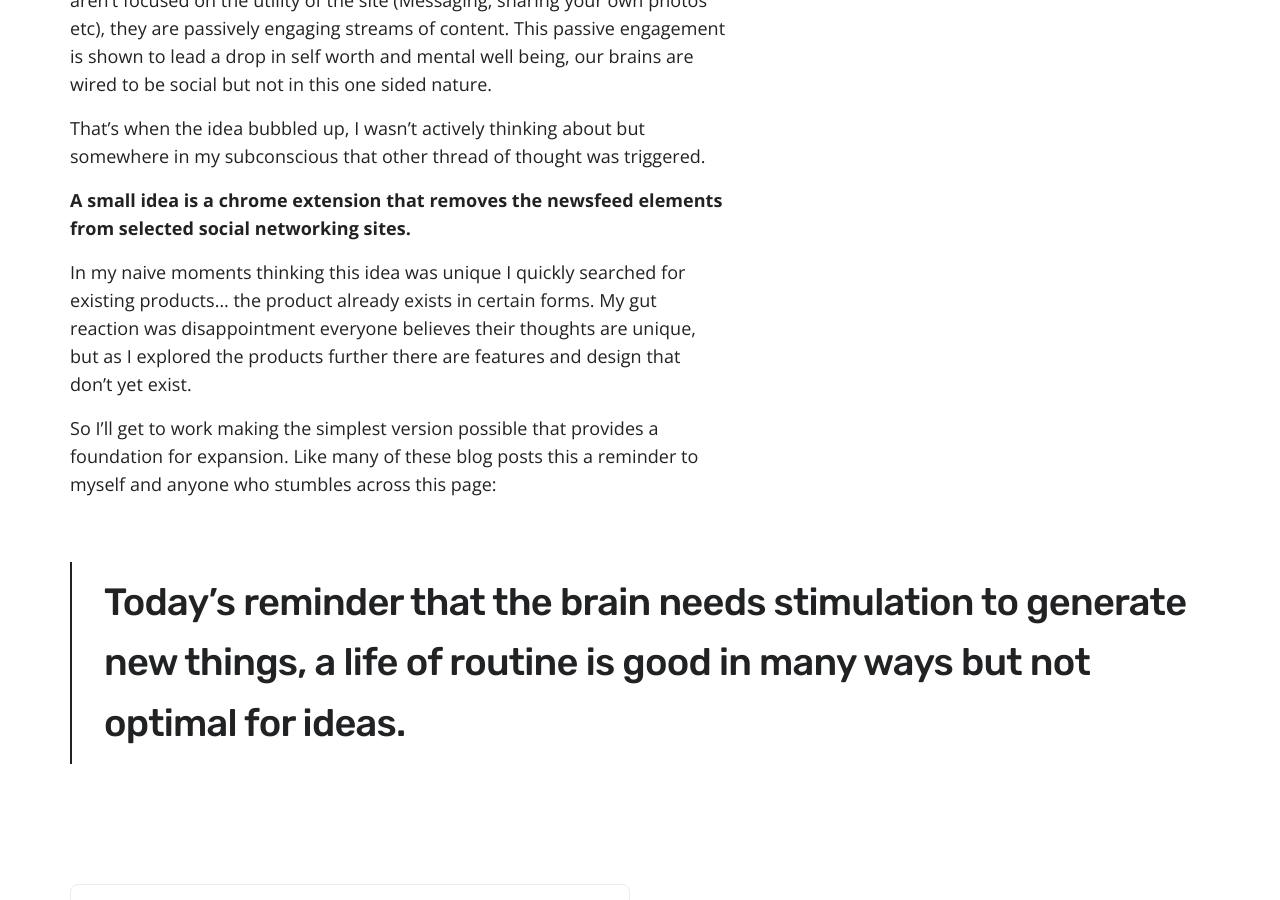
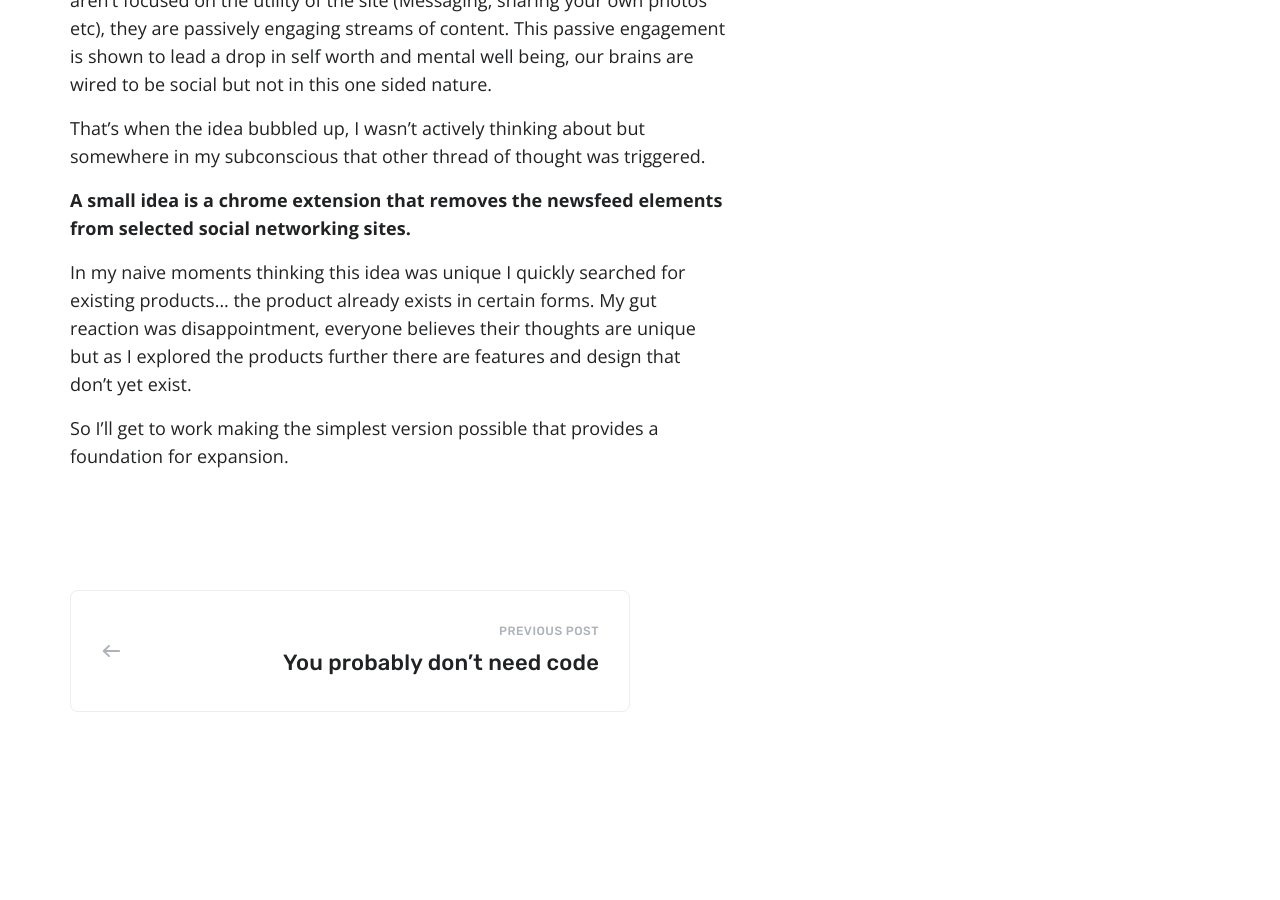
Before and after one commit to jonathanandrewsuk/jonathanandrewsuk.github.io, a Jekyll site: the page built from _posts/2019-10-25-the-smallest-idea.md, in a window 1280 px wide and 900 px high, scrolled down 2142 px. Built offline with Jekyll 4.4.1, drawn with Linux system fonts in a browser that asks for light colours; nearby versions of some CDN libraries.

Commit message:
Update 2019-10-25-the-smallest-idea.md

```diff
--- a/_posts/2019-10-25-the-smallest-idea.md
+++ b/_posts/2019-10-25-the-smallest-idea.md
@@ -19,7 +19,6 @@ That's when the idea bubbled up, I wasn’t actively thinking about but somewher
 
 **A small idea is a chrome extension that removes the newsfeed elements from selected social networking sites.**
 
-In my naive moments thinking this idea was unique I quickly searched for existing products… the product already exists in certain forms. My gut reaction was disappointment everyone believes their thoughts are unique, but as I explored the products further there are features and design that don’t yet exist.
+In my naive moments thinking this idea was unique I quickly searched for existing products… the product already exists in certain forms. My gut reaction was disappointment, everyone believes their thoughts are unique but as I explored the products further there are features and design that don’t yet exist.
 
-So I’ll get to work making the simplest version possible that provides a foundation for expansion. Like many of these blog posts this a reminder to myself and anyone who stumbles across this page:
-> Today’s reminder that the brain needs stimulation to generate new things, a life of routine is good in many ways but not optimal for ideas.
+So I’ll get to work making the simplest version possible that provides a foundation for expansion.
```
